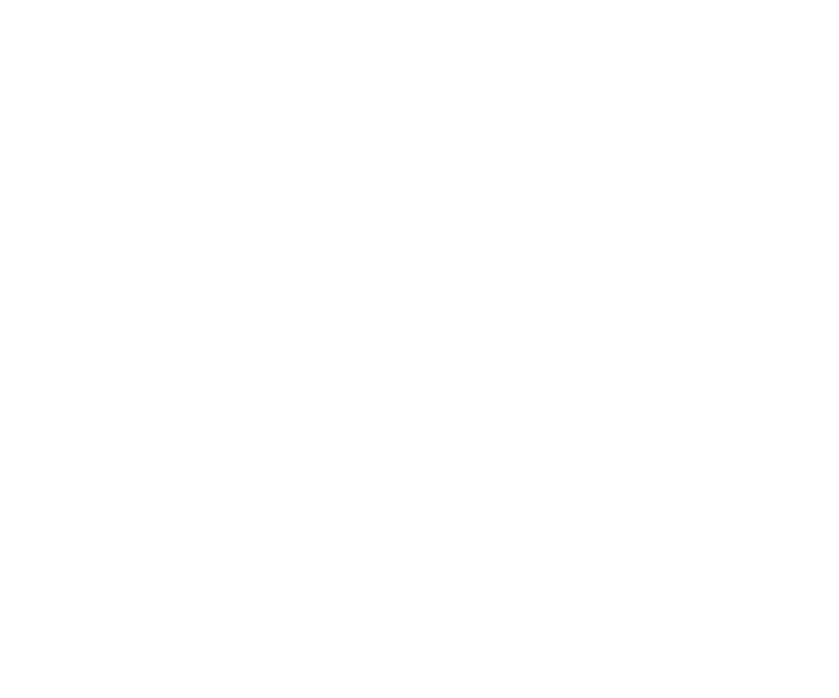
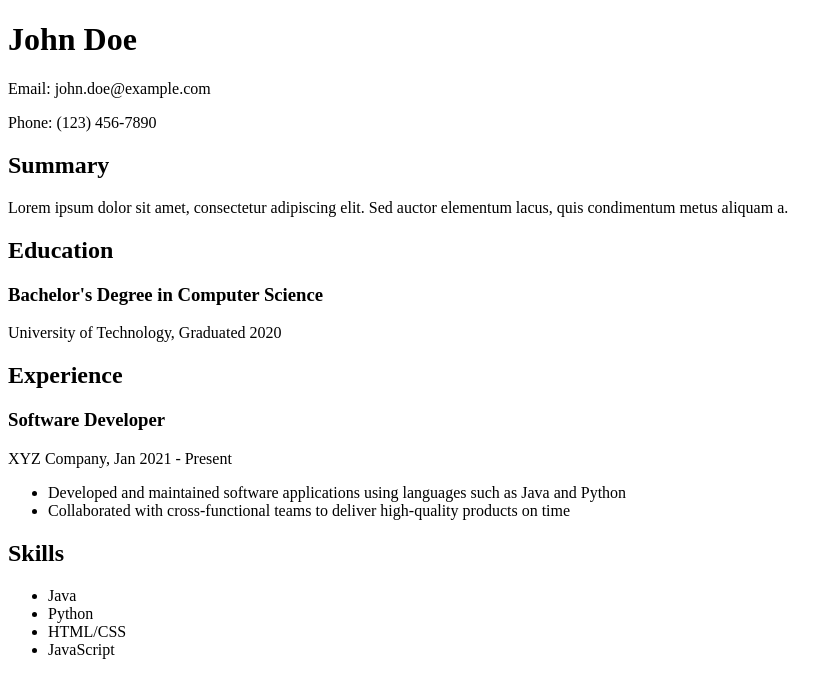
Before and after one commit to FunshoPeters/my_resume, a plain HTML site: page index.html in a window 1280 px wide. Shown: the whole page, without its empty margins (0-839 px from the left). Drawn offline with Linux system fonts and the light colour scheme.

Commit message:
Update index.html

```diff
--- a/index.html
+++ b/index.html
@@ -3,8 +3,48 @@
   <head>
     <link rel="stylesheet" href="style.css">
     <title>My Fancy Resume</title>
+    <h1>John Doe</h1>
+  <p>Email: john.doe@example.com</p>
+  <p>Phone: (123) 456-7890</p>
   </head>
   <body>
-    <!-- Add your content here -->
+   <section>
+  <h2>Summary</h2>
+  <p>
+    Lorem ipsum dolor sit amet, consectetur adipiscing elit. Sed auctor
+    elementum lacus, quis condimentum metus aliquam a.
+  </p>
+</section>
+
+<section>
+  <h2>Education</h2>
+  <h3>Bachelor's Degree in Computer Science</h3>
+  <p>
+    University of Technology, Graduated 2020
+  </p>
+</section>
+
+<section>
+  <h2>Experience</h2>
+  <h3>Software Developer</h3>
+  <p>
+    XYZ Company, Jan 2021 - Present
+  </p>
+  <ul>
+    <li>Developed and maintained software applications using languages such as Java and Python</li>
+    <li>Collaborated with cross-functional teams to deliver high-quality products on time</li>
+  </ul>
+</section>
+
+<section>
+  <h2>Skills</h2>
+  <ul>
+    <li>Java</li>
+    <li>Python</li>
+    <li>HTML/CSS</li>
+    <li>JavaScript</li>
+  </ul>
+</section>
+
   </body>
 </html>
```
